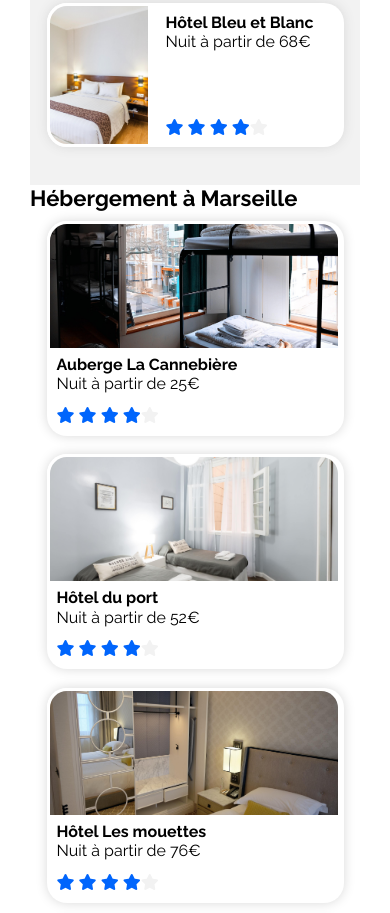
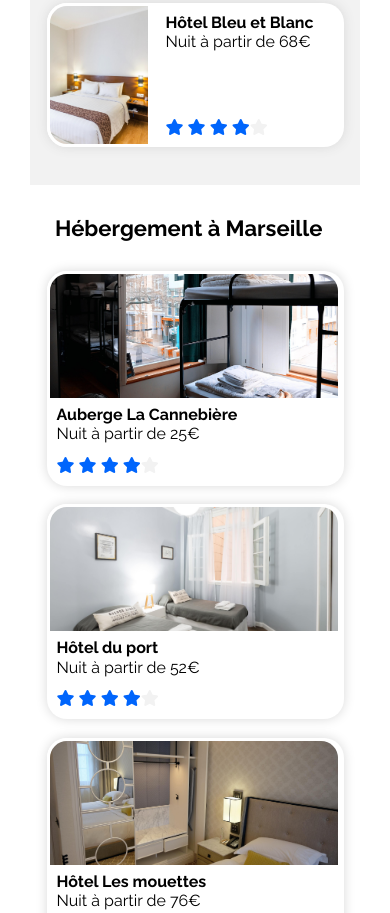
Before and after one commit to Karnabou007/P2-Booki, a plain HTML site: page index.html in a window 390 px wide. Shown: the part 980-1893 px from the top of the page. Drawn offline with Linux system fonts and the light colour scheme; files whose address does not match are found by name.

Commit message:
Update style.css

```diff
--- a/css/style.css
+++ b/css/style.css
@@ -249,12 +249,12 @@ button.filtre-box i
     justify-content: space-between;
     height: 700px;
 }
-.hebergements{
+#hebergements{
     width: 63%;
     background-color: #F2F2F2;
     border-radius: 20px;
 }
-.hebergements h1{
+#hebergements h1{
     margin: 30px 0 20px 25px;
 }
 .listes-hebergements{
@@ -366,11 +366,11 @@ button.filtre-box i
 *           Activites            	*
 ************************************/
 
-.activites{
+#activites{
     width: 100%;
     margin-top: 30px;
 }
-.activites h1{
+#activites h1{
     padding-bottom: 20px;
 }
 .marseille-activites{
@@ -452,7 +452,7 @@ footer a:hover
         flex-direction: column;
         height: 950px;
     }
-    .hebergements{
+    #hebergements{
         width: 100%;
         height: 626px;
     }
@@ -599,7 +599,7 @@ footer a:hover
         height: 100%;
     }
 
-    .populaires, .hebergements{
+    .populaires, #hebergements{
         height: 100%;
         border-radius: 0;
     }
@@ -617,7 +617,7 @@ footer a:hover
         width: 90%;
     }
 
-    .hebergements{
+    #hebergements{
         background-color: white;
     }
     .hebergements-hotel{
@@ -633,7 +633,7 @@ footer a:hover
         display: none;
     }
 
-    .activites{
+    #activites{
 		margin: 10% 0 10% 5%;
 		width: 90%;
     }
```
